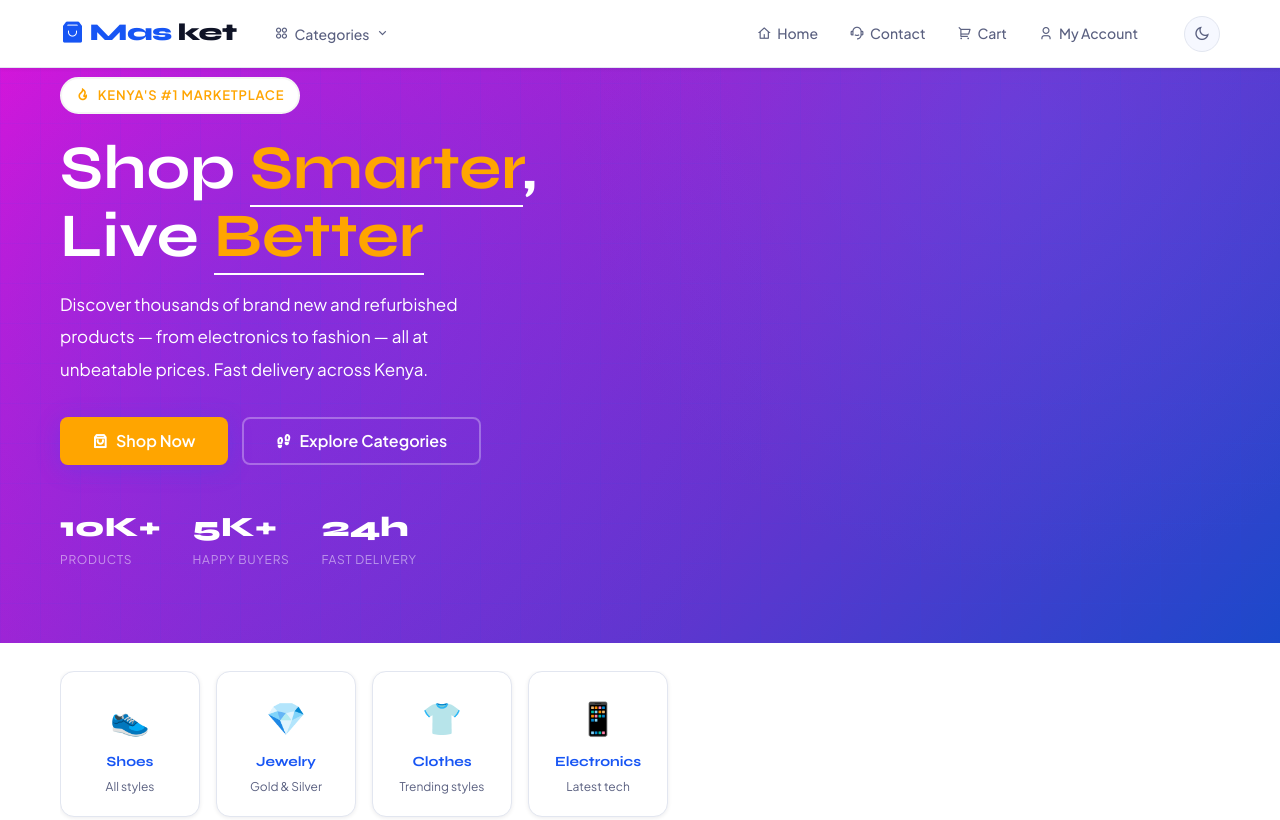
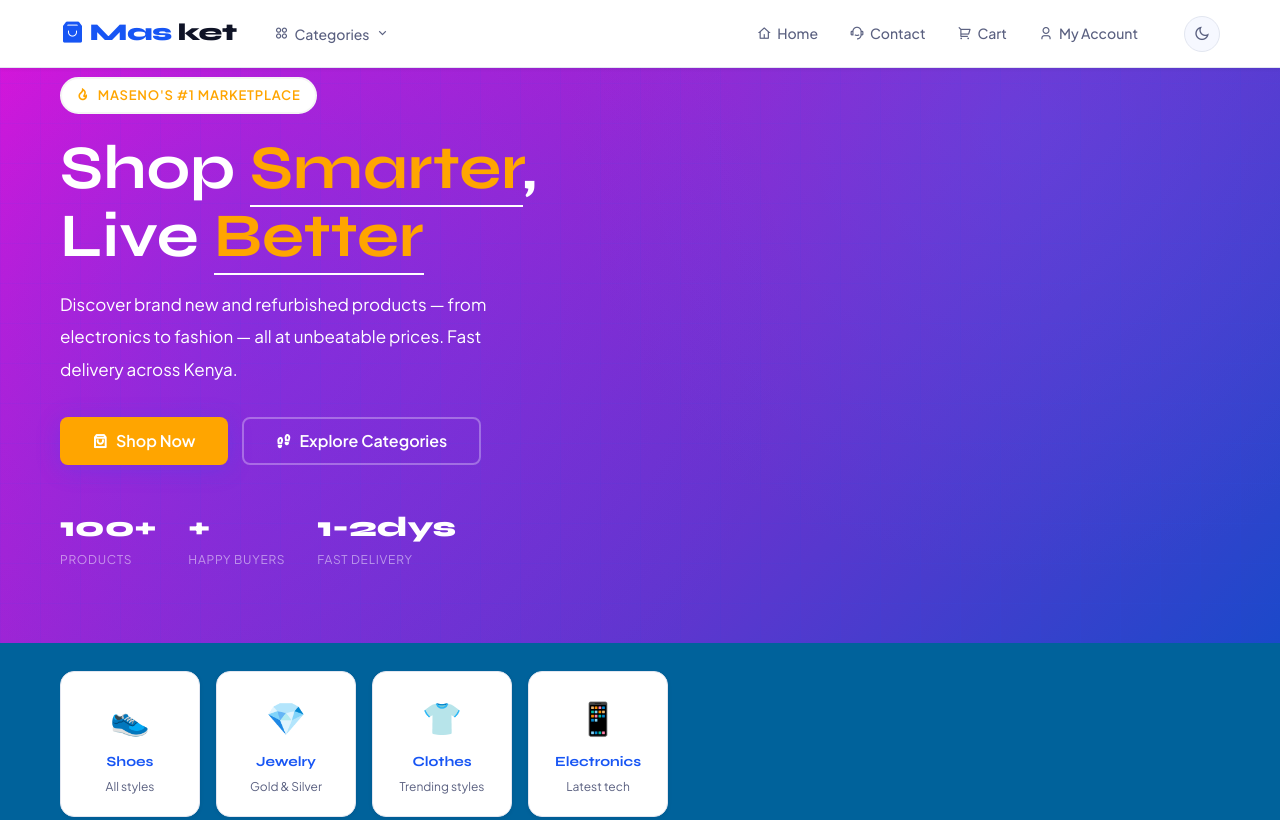
Before and after one commit to Elkana082/masket, a plain HTML site: page frontend/index.html in a window 1280 px wide. Shown: the top 820 px of the page. Drawn offline with nearby package versions, Linux system fonts and the light colour scheme; no server answers.

Commit message:
wordings change

```diff
--- a/frontend/index.html
+++ b/frontend/index.html
@@ -3,7 +3,7 @@
 <head>
   <meta charset="UTF-8">
   <meta name="viewport" content="width=device-width, initial-scale=1.0">
-  <title>Masket — Shop Smart, Live Better | Kenya Online Marketplace</title>
+  <title>Masket — Shop Smart, Live Better | Maseno's Online Marketplace</title>
   <meta name="description" content="Masket is Kenya favourite online marketplace for brand new and refurbished shoes, electronics, clothes and jewelry. Fast delivery. Pay with M-Pesa or Airtel Money.">
   <meta name="keywords" content="masket, online shopping kenya, buy phones kenya, shoes kenya, electronics kenya, clothes kenya, jewelry kenya, mpesa shopping, nairobi online store">
   <meta name="robots" content="index, follow">
@@ -73,14 +73,14 @@
       <div class="hero-content">
         <div class="hero-label">
           <i class="ri-fire-line"></i>
-          Kenya's #1 Marketplace
+          Maseno's #1 Marketplace
         </div>
         <h1>
           Shop <em>Smarter</em>,<br>
           Live <em>Better</em>
         </h1>
         <p id="hero-caption">
-          Discover thousands of brand new and refurbished products — from electronics to fashion — all at unbeatable prices. Fast delivery across Kenya.
+          Discover brand new and refurbished products — from electronics to fashion — all at unbeatable prices. Fast delivery across Kenya.
         </p>
         <div class="hero-actions">
           <a href="/category.html?cat=electronics" class="btn btn-primary btn-lg">
@@ -92,15 +92,15 @@
         </div>
         <div class="hero-stats">
           <div>
-            <div class="hero-stat-num">10K+</div>
+            <div class="hero-stat-num">100+</div>
             <div class="hero-stat-label">Products</div>
           </div>
           <div>
-            <div class="hero-stat-num">5K+</div>
+            <div class="hero-stat-num">+</div>
             <div class="hero-stat-label">Happy Buyers</div>
           </div>
           <div>
-            <div class="hero-stat-num">24h</div>
+            <div class="hero-stat-num">1-2dys</div>
             <div class="hero-stat-label">Fast Delivery</div>
           </div>
         </div>
@@ -109,7 +109,7 @@
   </section>
 
   <!-- CATEGORIES STRIP -->
-  <section style="background:var(--surface);border-bottom:1px solid var(--border);padding:28px 0">
+  <section style="background:rgb(0, 98, 155);border-bottom:1px solid var(--border);padding:28px 0">
     <div class="container">
       <div style="display:flex;gap:16px;overflow-x:auto;padding-bottom:4px">
         <a href="/category.html?cat=shoes" class="card" style="min-width:140px;text-align:center;padding:20px 16px;text-decoration:none;flex-shrink:0;border-radius:14px;transition:var(--transition)" onmouseover="this.style.borderColor='var(--blue)'" onmouseout="this.style.borderColor='var(--border)'">
```
